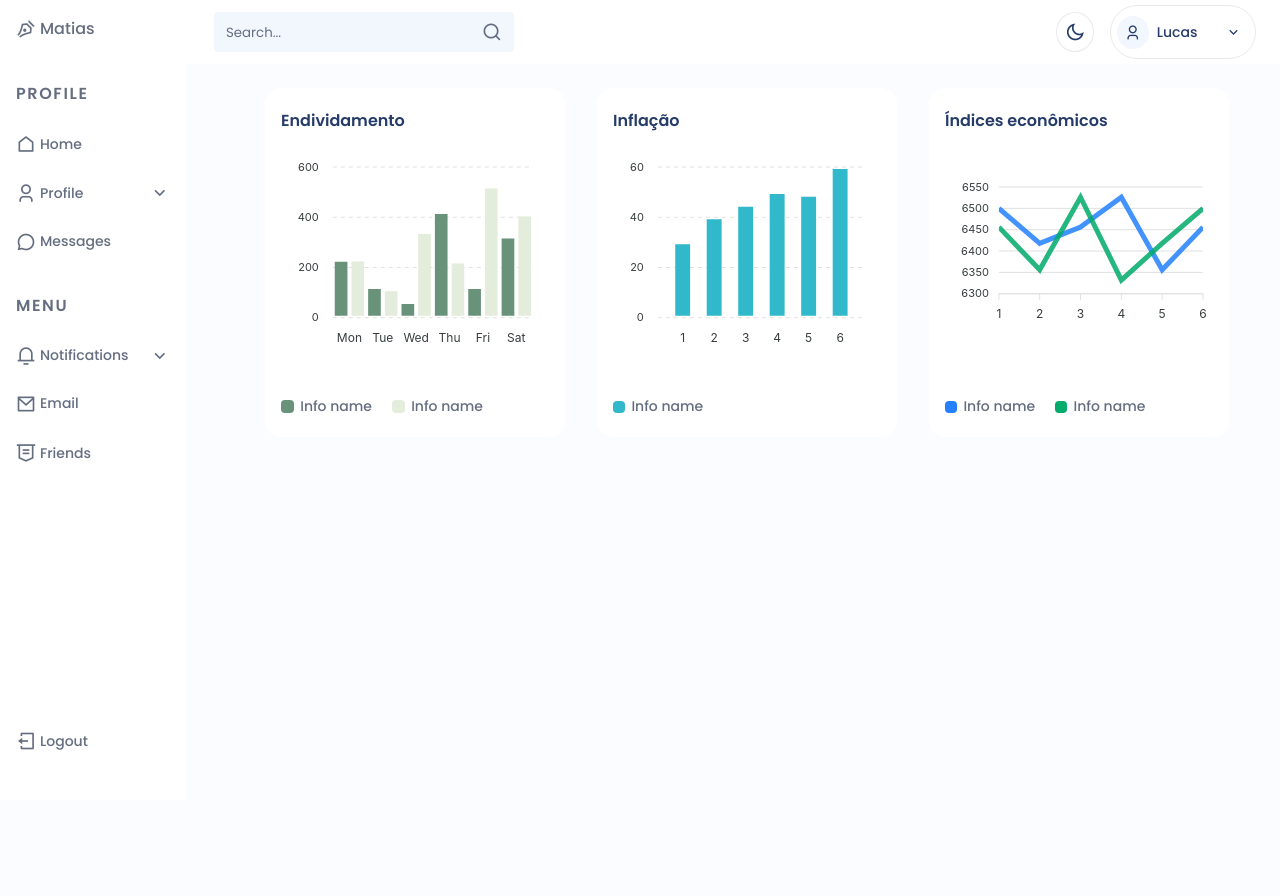
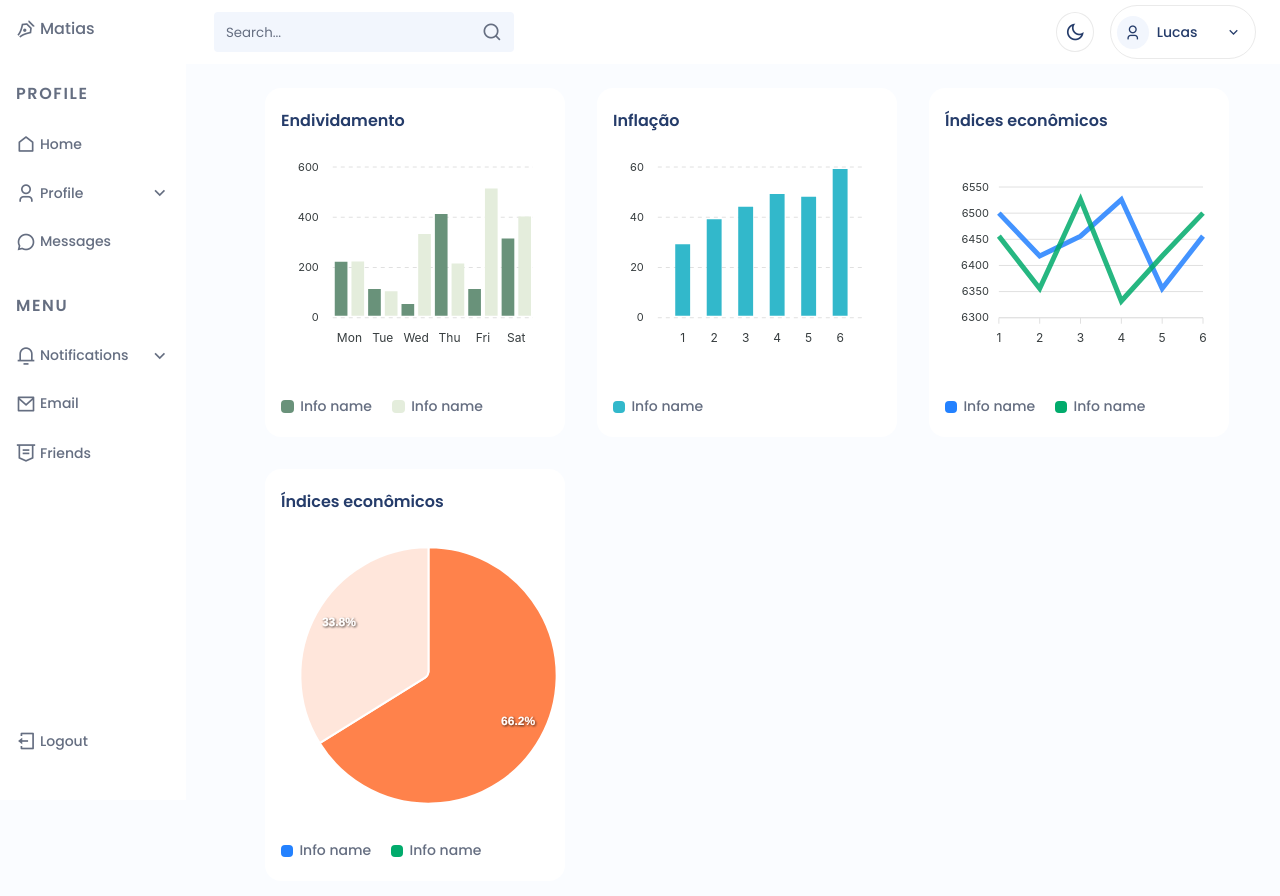
Before and after one commit to MatiasDeLima/dashboard-project, a React (Vite) app: page /home in a window 1280 px wide. Shown: the top 896 px of the page. Before the commit the page ends 800 px from the top, so only its background shows below. Built offline with nearby package versions, Linux system fonts and the light colour scheme.

Commit message:
feat(Chart): Implements Pie Chart

```diff
--- /dev/null
+++ b/src/components/Charts/PieChart/PieChart.jsx
@@ -0,0 +1,123 @@
+import React from "react";
+
+import { Component } from "react";
+import Chart from "react-apexcharts";
+
+class PieChart extends Component {
+  constructor(props) {
+    super(props);
+
+    this.state = {
+      series: [43, 22],
+      options: {
+        colors: ["#FF824B", "#FFE6DB"],
+        chart: {
+          cssClass: ".apexcharts-justify-center",
+          width: "100%",
+          type: "pie",
+        },
+        labels: ["Team A", "Team B", "Team C", "Team D", "Team E"],
+        responsive: [
+          {
+            breakpoint: 480,
+            options: {
+              chart: {
+                width: 250,
+              },
+              legend: {
+                position: "bottom",
+              },
+            },
+          },
+          {
+            breakpoint: 1024,
+            options: {
+              chart: {
+                width: 300,
+              },
+              legend: {
+                position: "bottom",
+              },
+            },
+          },
+        ],
+      },
+      stroke: {
+        color: ["#1C64F2"],
+        lineCap: "",
+      },
+      plotOptions: {
+        pie: {
+          labels: {
+            show: true,
+          },
+          size: "100%",
+          dataLabels: {
+            offset: -25,
+          },
+        },
+      },
+      labels: ["Direct", "Organic search", "Referrals"],
+      dataLabels: {
+        enabled: true,
+        style: {
+          fontFamily: "Inter, sans-serif",
+        },
+      },
+      legend: {
+        position: "bottom",
+        fontFamily: "Inter, sans-serif",
+      },
+      yaxis: {
+        labels: {
+          formatter: function (value) {
+            return value + "%";
+          },
+        },
+      },
+      xaxis: {
+        labels: {
+          formatter: function (value) {
+            return value + "%";
+          },
+        },
+        axisTicks: {
+          show: false,
+        },
+        axisBorder: {
+          show: false,
+        },
+      },
+    };
+  }
+
+  render() {
+    return (
+      <div className="chart__card">
+        <h3 className="chart__title">Índices econômicos</h3>
+        <div className="center">
+          <Chart
+            options={this.state.options}
+            series={this.state.series}
+            type="pie"
+            width={300}
+          />
+        </div>
+
+        <div className="chart__infos">
+          <div className="chart__info-data">
+            <div className="chart__info-color-4"></div>
+            <span className="chart__info-name">Info name</span>
+          </div>
+
+          <div className="chart__info-data">
+            <div className="chart__info-color-5"></div>
+            <span className="chart__info-name">Info name</span>
+          </div>
+        </div>
+      </div>
+    );
+  }
+}
+
+export default PieChart;
--- a/src/index.css
+++ b/src/index.css
@@ -111,6 +111,18 @@ button {
   overflow: hidden; /*For animation*/
 }
 
+.center {
+  justify-self: center;
+}
+
+foreignObject .apexcharts-legend-series{
+  display: none;
+}
+
+foreignObject{
+  display: none;
+}
+
 /*===== MEDIA QUERIES =====*/
 @media screen and (min-width: 768px) {
   .container {
--- a/src/pages/Home.jsx
+++ b/src/pages/Home.jsx
@@ -1,6 +1,7 @@
 import ColumnChart from "../components/Charts/ColumnChart/ColumnChart";
 import LineChart from "../components/Charts/LineChart/LineChart";
 import DobleBarChart from "../components/Charts/DobleBarChart/DobleBarChart";
+import PieChart from "../components/Charts/PieChart/PieChart";
 
 import "../styles/Home.css";
 
@@ -11,6 +12,7 @@ const Home = () => {
         <DobleBarChart />
         <ColumnChart />
         <LineChart />
+        <PieChart />
       </div>
     </section>
   );
--- a/src/styles/Home.css
+++ b/src/styles/Home.css
@@ -7,9 +7,10 @@
     font-size: 1rem;
 }
 
-@media screen and (min-width: 990px) {
+@media screen and (min-width: 970px) {
     .home__container {
         grid-template-columns: repeat(2, 340px);
+        justify-content: center;
     }
 }
 
```
